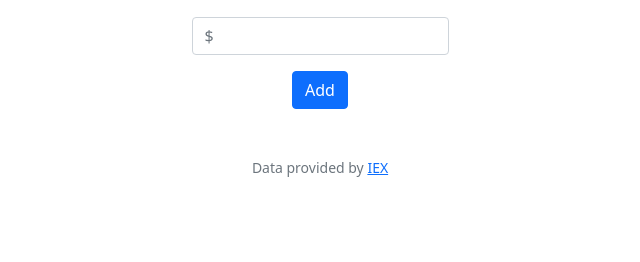
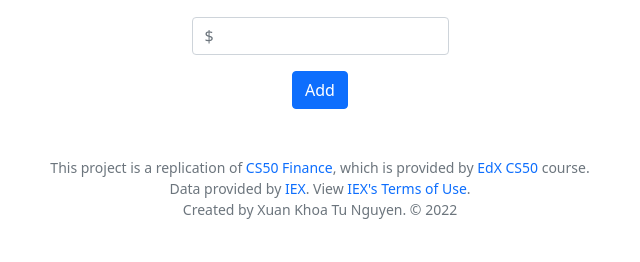
Before and after one commit to khoaxuantu/finance-rep, a Flask app: page / in a window 1280 px wide. Shown: the part 346-608 px from the top of the page, without its empty margins (320-960 px from the left). Run offline with Flask 2, Linux system fonts and the light colour scheme; a user stored in the database is signed in; data that the repository does not hold is empty; some libraries are stand-ins or nearby versions.

Commit message:
Update credits

```diff
--- a/static/styles.css
+++ b/static/styles.css
@@ -31,3 +31,13 @@ nav .navbar-brand .green
     width: 0;
     height: 0;
 }
+
+a
+{
+    text-decoration: none;
+}
+
+a:hover
+{
+    text-decoration: underline;
+}
--- a/templates/layout.html
+++ b/templates/layout.html
@@ -63,7 +63,19 @@
         </main>
 
         <footer class="mb-5 small text-center text-muted">
-            Data provided by <a href="https://iexcloud.io/">IEX</a>
+            <div>
+                This project is a replication of <a href="http://finance.cs50.net/">CS50 Finance</a>, which is provided by
+                <a href="http://www.edx.org/course/introduction-computer-science-harvardx-cs50x">EdX CS50</a>
+                course.
+            </div>
+            <div>
+                Data provided by <a href="https://iexcloud.io/">IEX</a>.
+                View <a href="https://iexcloud.io/terms/">IEX's Terms of Use</a>.
+            </div>
+            <div>
+                Created by Xuan Khoa Tu Nguyen. ©
+                <script> document.write(new Date().getFullYear()) </script>
+            </div>
         </footer>
 
     </body>
```
